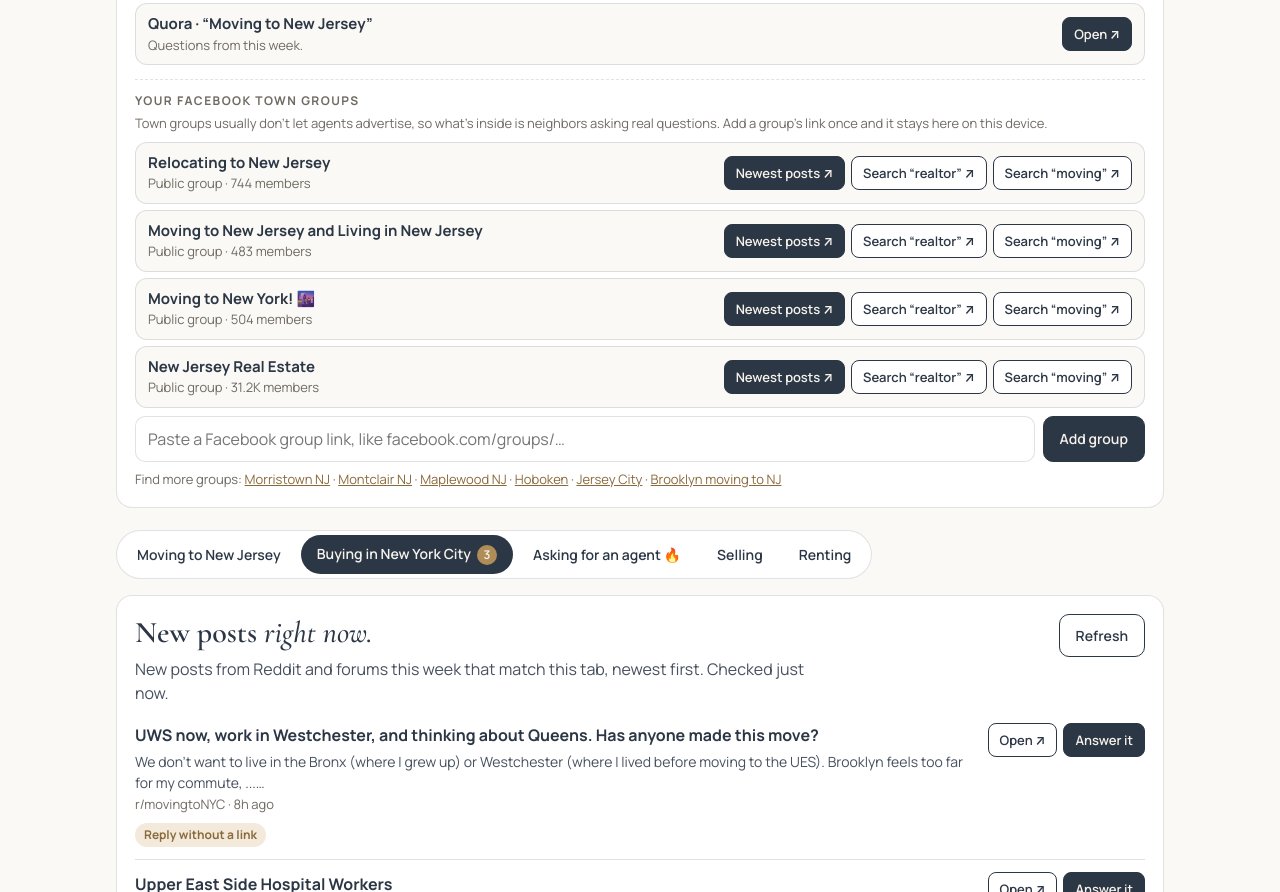
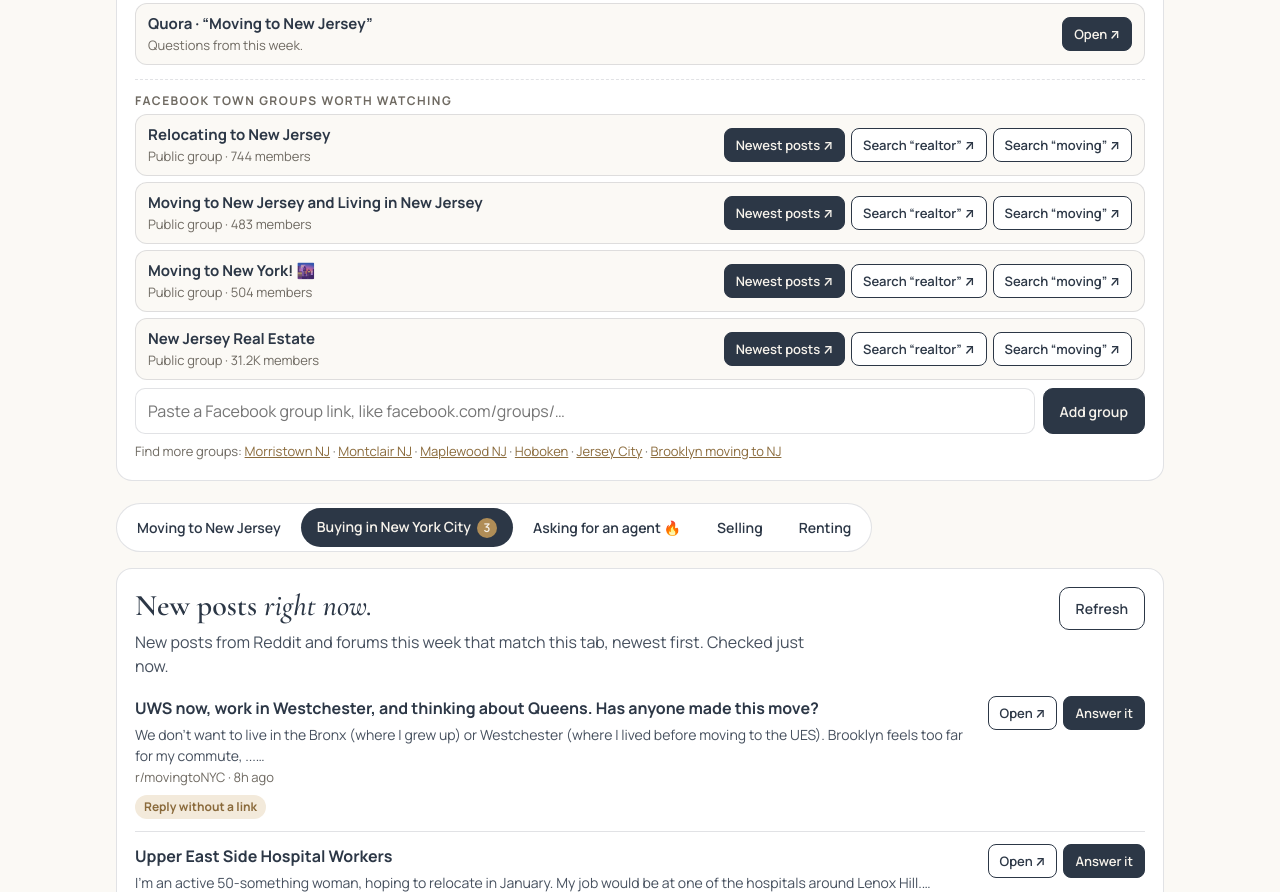
Before and after one commit to JGcitytosuburbs/radar, a plain HTML site: page index.html in a window 1280 px wide. Shown: the part 833-1725 px from the top of the page. Drawn offline with nearby package versions, Linux system fonts and the light colour scheme.

Commit message:
Morning sweep: rename groups heading, drop the note
Co-Authored-By: Claude Opus 5.5 <noreply@anthropic.com>

```diff
--- a/index.html
+++ b/index.html
@@ -223,8 +223,7 @@ h1,h2,h3{text-wrap:balance}
       <p class="sub" style="margin:0 0 10px">The places new posts can't come in on their own. One tap each, newest first.</p>
       <div class="swl" id="swList"></div>
       <div class="swg">
-        <div class="swh">Your Facebook town groups</div>
-        <p class="note" style="margin:0 0 8px">Town groups usually don't let agents advertise, so what's inside is neighbors asking real questions. Add a group's link once and it stays here on this device.</p>
+        <div class="swh">Facebook town groups worth watching</div>
         <div class="swl" id="swGroups"></div>
         <div class="swa"><input type="text" id="swGroupIn" placeholder="Paste a Facebook group link, like facebook.com/groups/…" aria-label="Facebook group link"><button class="btn" id="swGroupAdd" type="button">Add group</button></div>
         <p class="note" id="swFind"></p>
```
